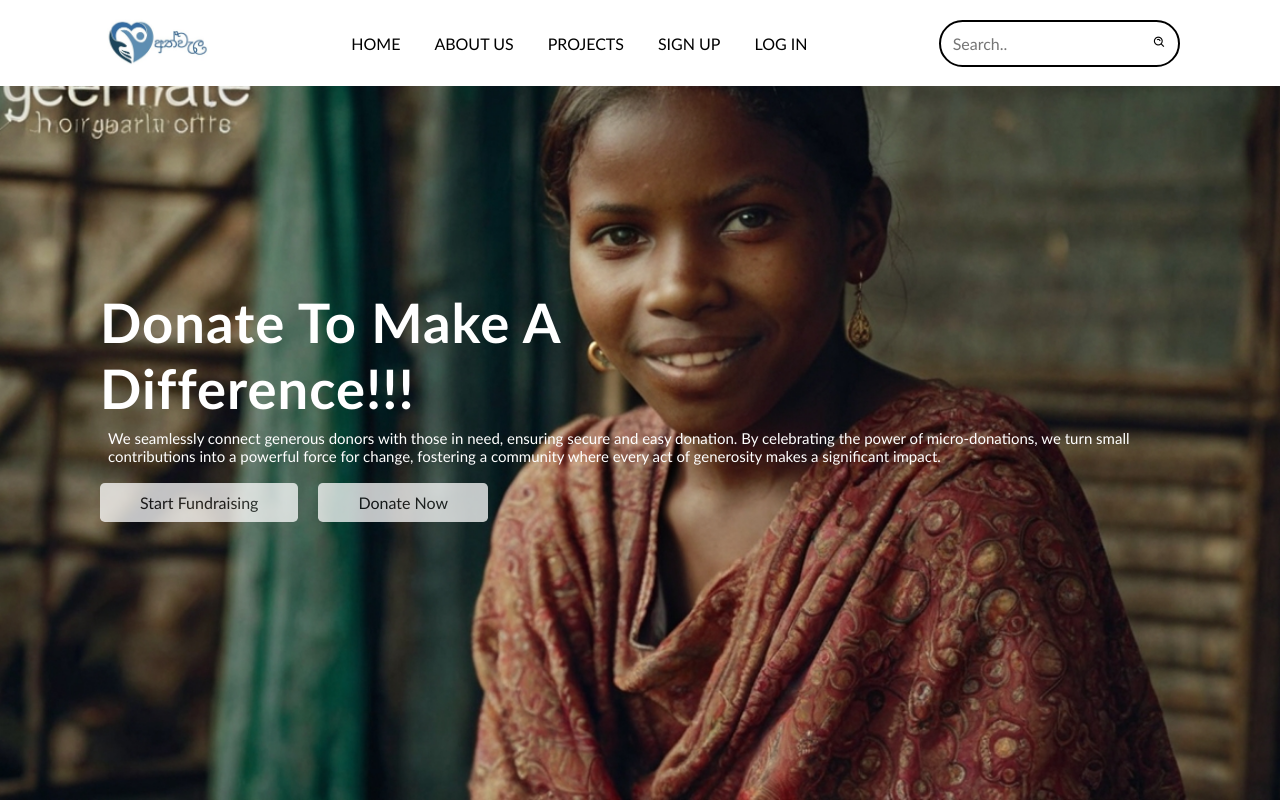
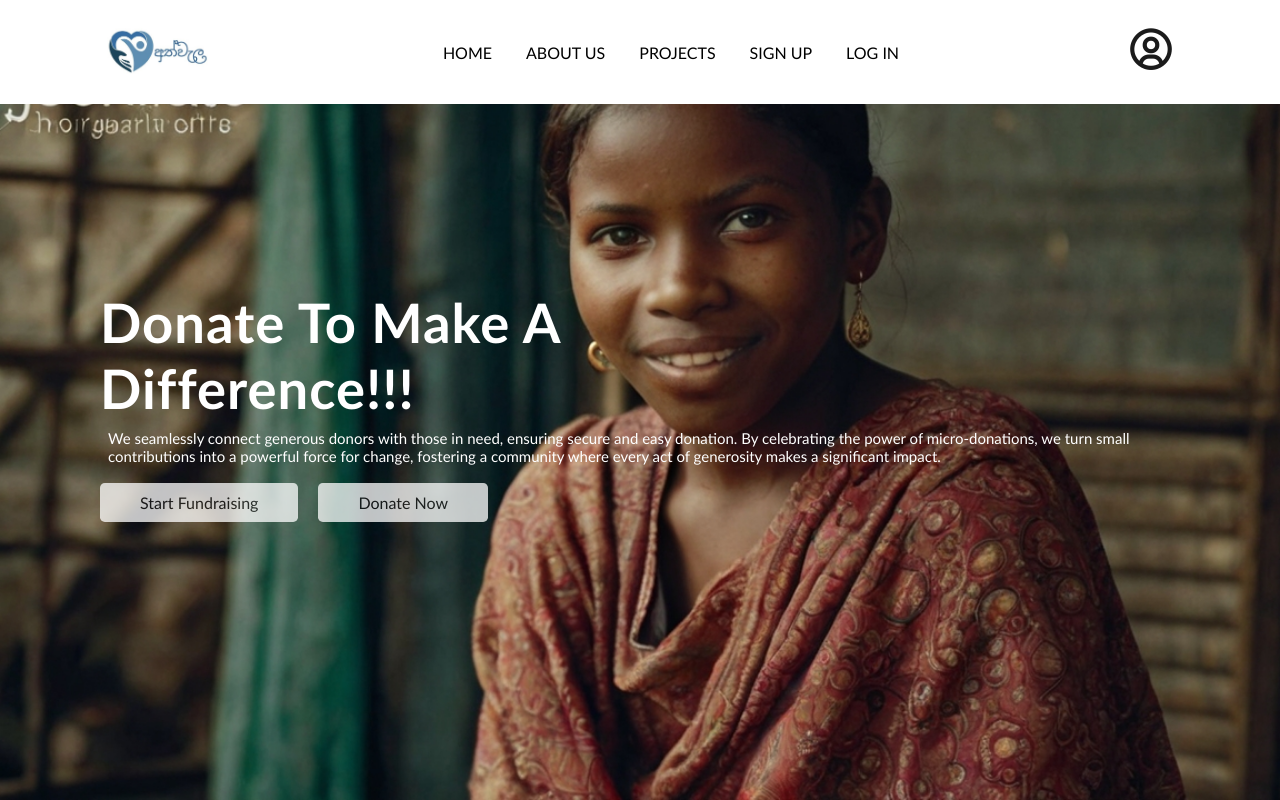
Before and after one commit to Ravindi123/athwela, a React (Create React App) app: page / in a window 1280 px wide. Built offline with nearby package versions, Linux system fonts and the light colour scheme.

Commit message:
user profile icon added

```diff
--- a/src/components/navbar.js
+++ b/src/components/navbar.js
@@ -70,11 +70,14 @@ const Navbar = () => {
                 <li><Link to="select">Sign Up</Link></li>
                 <li><Link to="login">Log In</Link></li>
             </ul>
-            <div className={styles.searchContainer} style={{zIndex : 10}}>
+            {/* <div className={styles.searchContainer} style={{zIndex : 10}}>
                 <input type="text" id="search_input" placeholder="Search.." />
                 <button id="search_btn">
                     <i className={`bx bx-search-alt ${styles.searchIcon}`} id="search_icon"></i>
                 </button>
+            </div> */}
+            <div className={styles.userprof}>
+                <span className={styles.userproficon}><i class='bx bx-user-circle'></i></span>
             </div>
         </>
     );
--- a/src/styles/styles.module.css
+++ b/src/styles/styles.module.css
@@ -37,11 +37,23 @@ header{
     background-color: var(--main-color);
     border-radius: 0.2rem;
     transition-property: background-color;
-    transition-duration: 0.5s;
+    transition-duration: 0.1s;
     transition-timing-function: linear;
 
 }
+.userprof{
+    cursor: pointer;
+    padding: 4px;
+    border-radius: 50%;
+}
+/* .userprof:hover{
+    background-color: var(--main-color);
+} */
+.userproficon{
+    font-size: 50px;
+}
 
+/*
 .searchContainer {
     display: flex;
     align-items: center;
@@ -75,6 +87,7 @@ header{
 #search_btn:hover {
     background-color: var(--main-color);
 }
+*/
 
 /*home css*/
 
@@ -348,8 +361,9 @@ header{
     display: grid;
     grid-template-columns: repeat(auto-fit,minmax(240px,auto));
     gap: 1.5rem;
-    padding-left: 200px;
-    padding-right: 200px;
+    padding-left: 100px;
+    padding-right: 100px;
+
 }
 .footer_box h3{
     font-size: 1.2rem;
@@ -432,8 +446,10 @@ header{
         text-align: center;
         z-index: 5;
     }
+
     .navbar a{
         color: var(--text-color);
+        width: 100%;
     }
     .navbar.active{
         top: 100%;
@@ -570,4 +586,9 @@ header{
         text-align: left;
         padding: 0 5px;
     }
+    /* footer */
+    .footer{
+        padding-left: 50px;
+        padding-right: 50px;
+    }
 }
```
